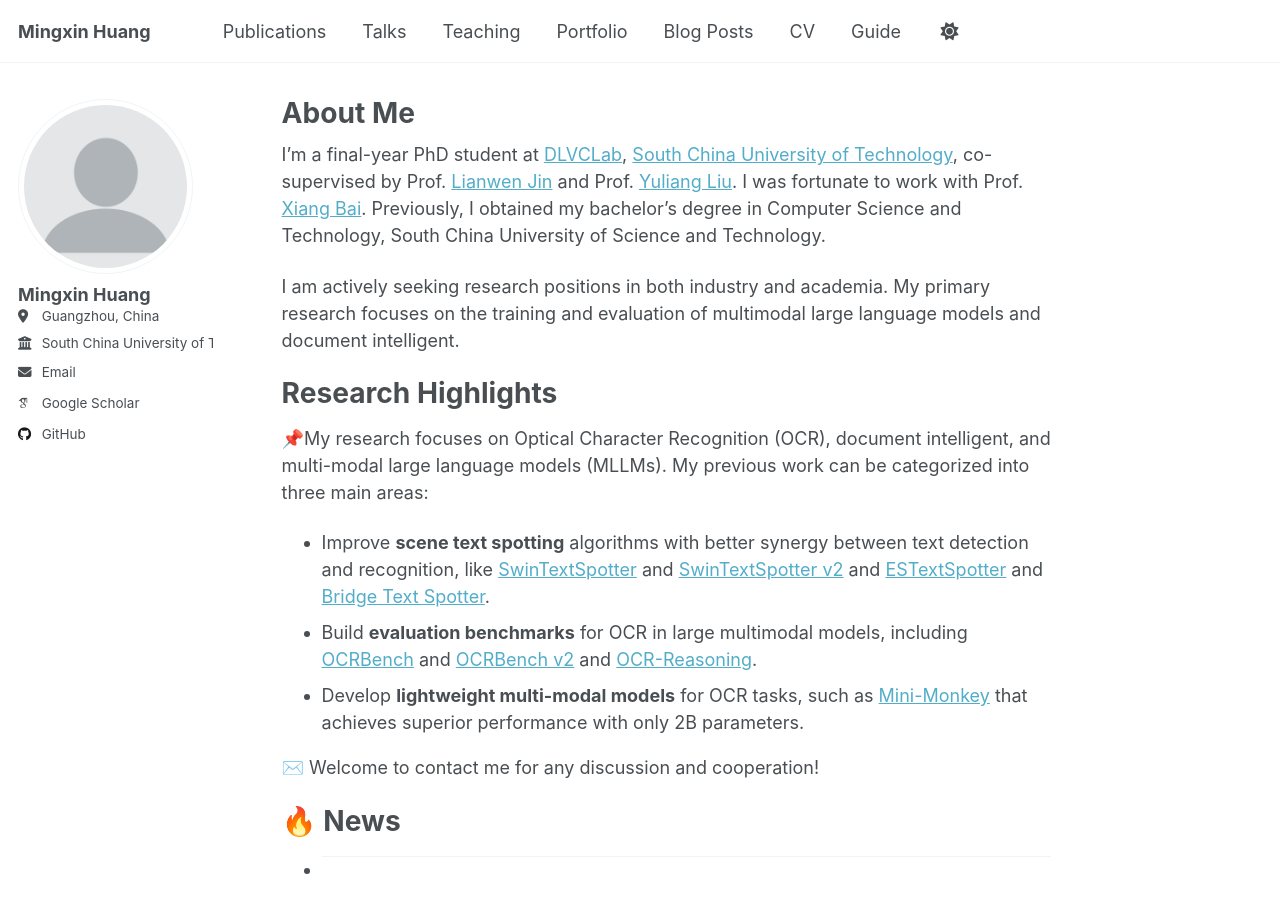
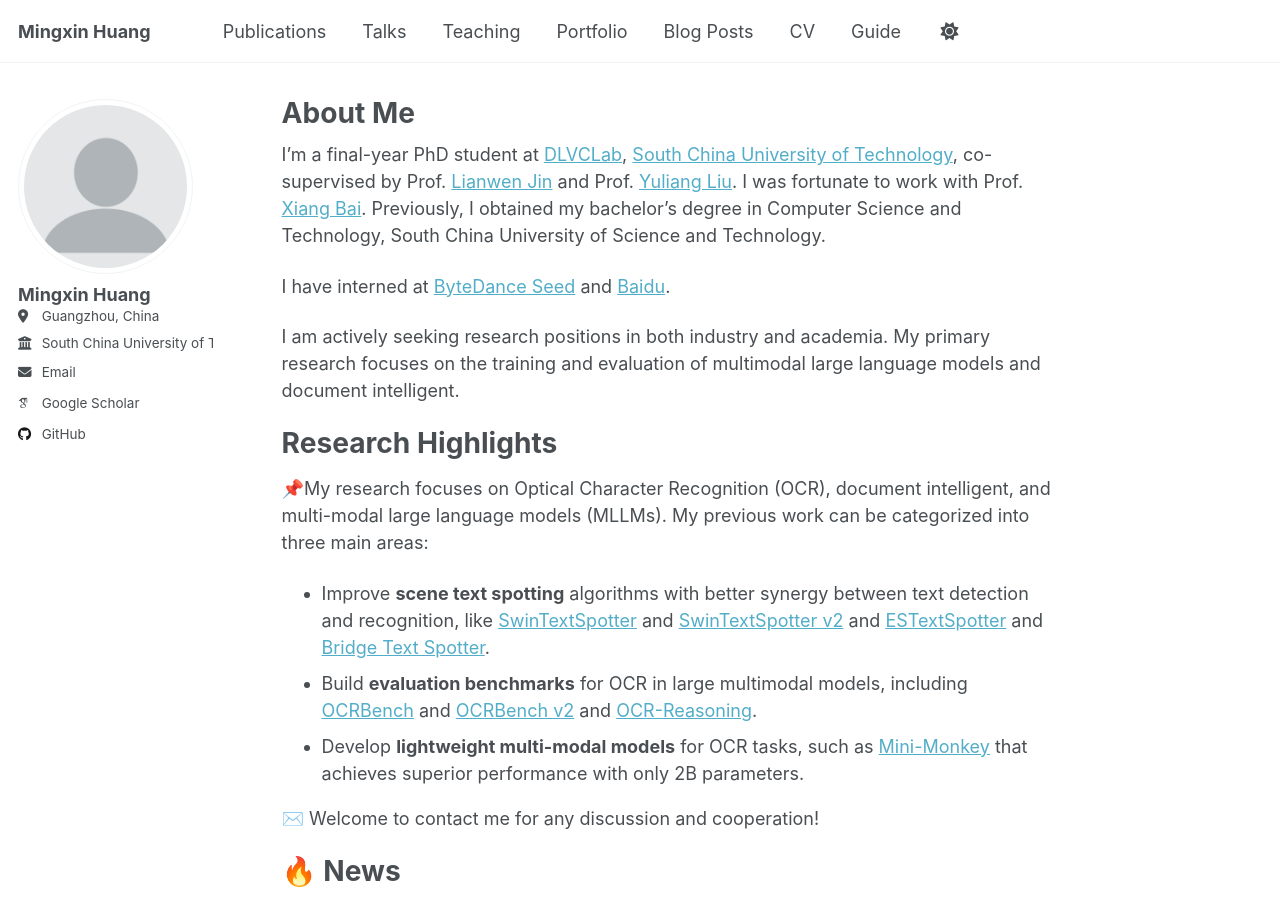
Before and after one commit to mxin262/mxin262.github.io, a Jekyll site: the page built from _pages/about.md, in a window 1280 px wide and 900 px high. Built offline with Jekyll 4.4.1, drawn with Linux system fonts in a browser that asks for light colours; some web fonts are replaced; a script that is not in the unit is left out.

Commit message:
Update about.md

```diff
--- a/_pages/about.md
+++ b/_pages/about.md
@@ -9,6 +9,8 @@ redirect_from:
 ---
 
 I'm a final-year PhD student at [DLVCLab](https://github.com/SCUT-DLVCLab), [South China University of Technology](https://www.scut.edu.cn/en/), co-supervised by Prof. [Lianwen Jin](http://www.dlvc-lab.net/lianwen) and Prof. [Yuliang Liu](http://faculty.hust.edu.cn/liuyuliang/zh_CN/index.htm). I was fortunate to work with  Prof. [Xiang Bai](https://scholar.google.com/citations?user=UeltiQ4AAAAJ). Previously, I obtained my bachelor’s degree in Computer Science and Technology, South China University of Science and Technology.
+
+I have interned at [ByteDance Seed](https://seed.bytedance.com/en/?view_from=homepage_tab) and [Baidu](https://home.baidu.com).
 
 I am actively seeking research positions in both industry and academia. My primary research focuses on the training and evaluation of multimodal large language models and document intelligent.
 
```
